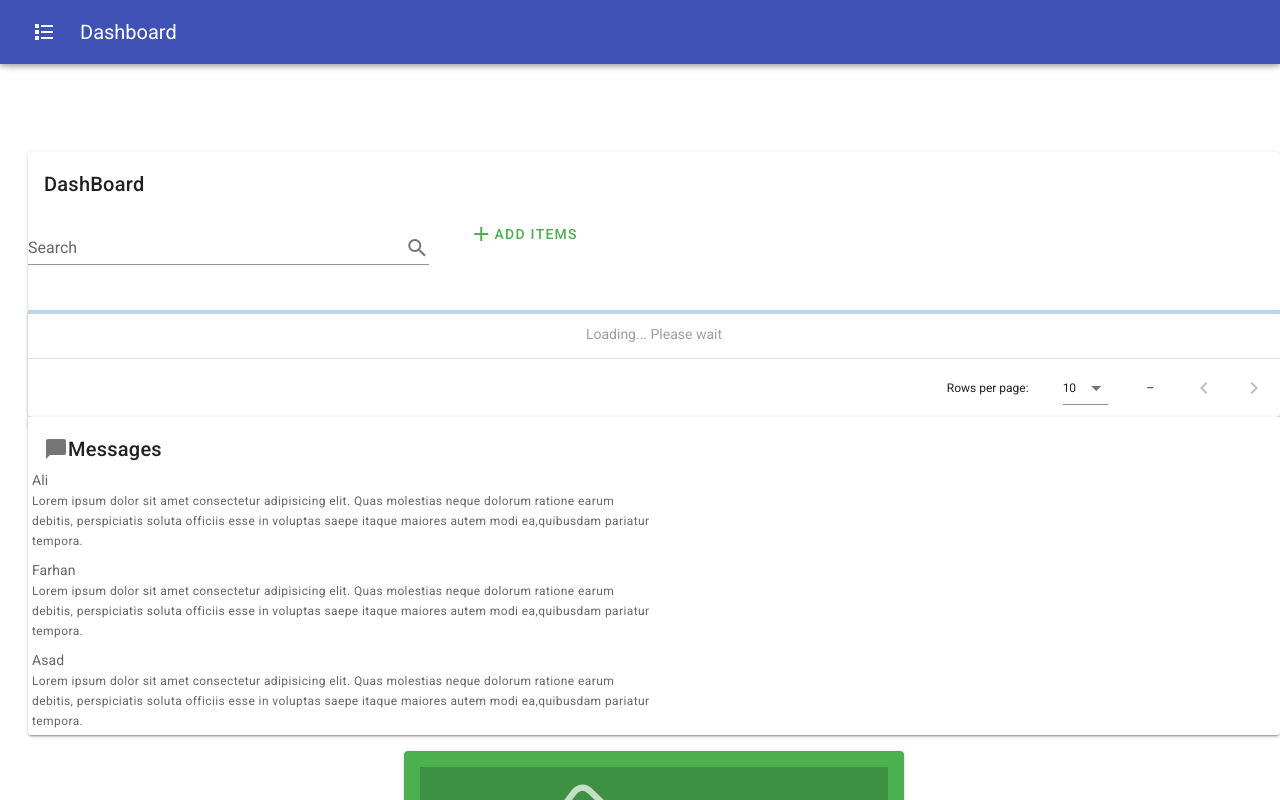
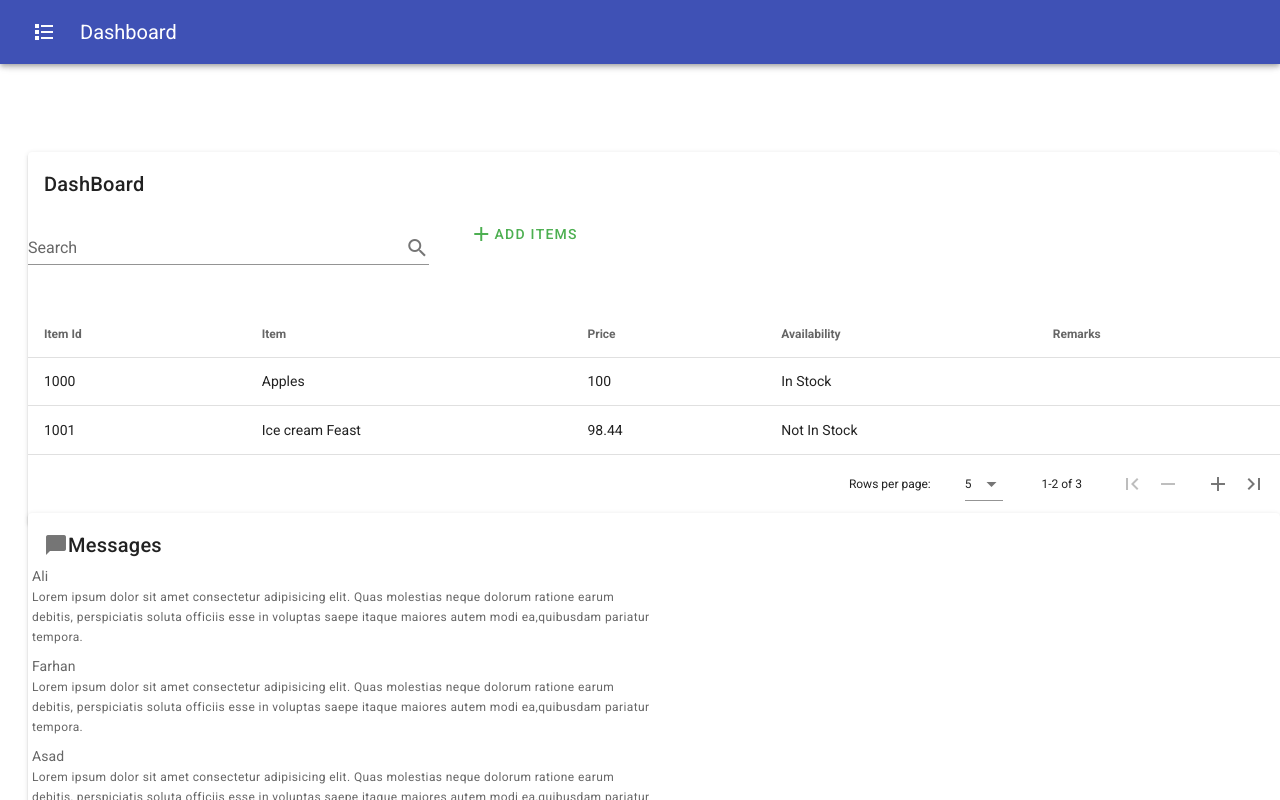
Before and after one commit to abdullah4a/SuperAdmin, a Vue app: page / in a window 1280 px wide. Shown: the top 800 px of the page. Built offline with nearby package versions, Linux system fonts and the light colour scheme.

Commit message:
Update Dashboard.vue

```diff
--- a/src/components/Dashboard.vue
+++ b/src/components/Dashboard.vue
@@ -84,21 +84,20 @@
         <v-row>
           <!-- DataTable -->
           <v-col text-center>
-            <v-data-table
+            <!-- <v-data-table
               v-if="!headers"
               item-key="name"
               class="elevation-1"
               loading
               loading-text="Loading... Please wait"
             >
-            </v-data-table>
+            </v-data-table> -->
             <v-data-table
               :headers="headers"
               :items="Items"
               :items-per-page="2"
               item-key="name"
               :search="serch"
-              v-else
               multi-sort
               :footer-props="{
                 showFirstLastPage: true,
@@ -107,8 +106,8 @@
               }"
             >
               <!--sort-by="name" -->
-              <template #items.remarks="{ item }">
-                <v-icon small @click="deleteItem(item)">mdi-delete</v-icon>
+              <template #items.remarks="{ items }">
+                <v-icon small @click="deleteItem(items)">mdi-pencil</v-icon>
               </template>
             </v-data-table>
           </v-col>
@@ -144,7 +143,7 @@
 import Vue from "vue";
 import message from "./Message.vue";
 import Component from "vue-class-component";
-import { Item } from "../Shared";
+// import { Item } from "../Shared";
 @Component({
   components: {
     message,
@@ -156,40 +155,38 @@ export default class Dashboard extends Vue {
   private dialog = false;
   private chip = false;
   private maxi = false;
-  private Items: any = [];
   ShowdatePicker = false;
   private ClassName = "DashBoard";
-  private headers = null;
-  // private headers = [
-  //   { text: "Item Id", value: "id" },
-  //   { text: "Item", value: "name" },
-  //   { text: "Price", value: "price" },
-  //   { text: "Availability", value: "InStock" },
-  //   { text: "Remarks", value: "remarks" },
-  // ];
-  // private Items = [
-  //   {
-  //     id: 1000,
-  //     name: "Apples",
-  //     price: "100",
-  //     InStock: "In Stock",
-  //     remarks: "",
-  //   },
-  //   {
-  //     id: 1001,
-  //     name: "Ice cream Feast",
-  //     price: "98.44",
-  //     InStock: "Not In Stock",
-  //     remarks: "",
-  //   },
-  //   {
-  //     id: 1002,
-  //     name: "Candy",
-  //     price: "5",
-  //     InStock: "In Stock",
-  //     remarks: "",
-  //   },
-  // ];
+  private headers = [
+    { text: "Item Id", value: "id" },
+    { text: "Item", value: "name" },
+    { text: "Price", value: "price" },
+    { text: "Availability", value: "InStock" },
+    { text: "Remarks", value: "remarks" },
+  ];
+  private Items = [
+    {
+      id: 1000,
+      name: "Apples",
+      price: "100",
+      InStock: "In Stock",
+      remarks: "",
+    },
+    {
+      id: 1001,
+      name: "Ice cream Feast",
+      price: "98.44",
+      InStock: "Not In Stock",
+      remarks: "",
+    },
+    {
+      id: 1002,
+      name: "Candy",
+      price: "5",
+      InStock: "In Stock",
+      remarks: "",
+    },
+  ];
   private loading = true;
   private NewItem = [];
   closeDialog() {
@@ -210,7 +207,7 @@ export default class Dashboard extends Vue {
     }
   }
   deleteItem(item: any) {
-    Item.deleteItem(item);
+    console.info("Deleted " + this.Items);
   }
   AddItem() {
     //   // Items.AddItems(this.NewItem);
@@ -230,21 +227,21 @@ export default class Dashboard extends Vue {
   datePicker() {
     this.ShowdatePicker = true;
   }
-  LoadItems() {
-    try {
-      if (Item.ItemsGetFunction()) {
-        if (Item.ItemsGetFunction() !== []) {
-          this.Items.push(Item.ItemsGetFunction());
-          alert("Data fetched");
-        } else {
-          alert("Null Data");
-        }
-      } else {
-        console.info("No Data");
-      }
-    } catch (error) {
-      alert("Error getting connection " + error);
-    }
-  }
+  // LoadItems() {
+  //   try {
+  //     if (Item.ItemsGetFunction()) {
+  //       if (Item.ItemsGetFunction() !== []) {
+  //         this.Items.push(Item.ItemsGetFunction());
+  //         alert("Data fetched");
+  //       } else {
+  //         alert("Null Data");
+  //       }
+  //     } else {
+  //       console.info("No Data");
+  //     }
+  //   } catch (error) {
+  //     alert("Error getting connection " + error);
+  //   }
+  // }
 }
 </script>
```
